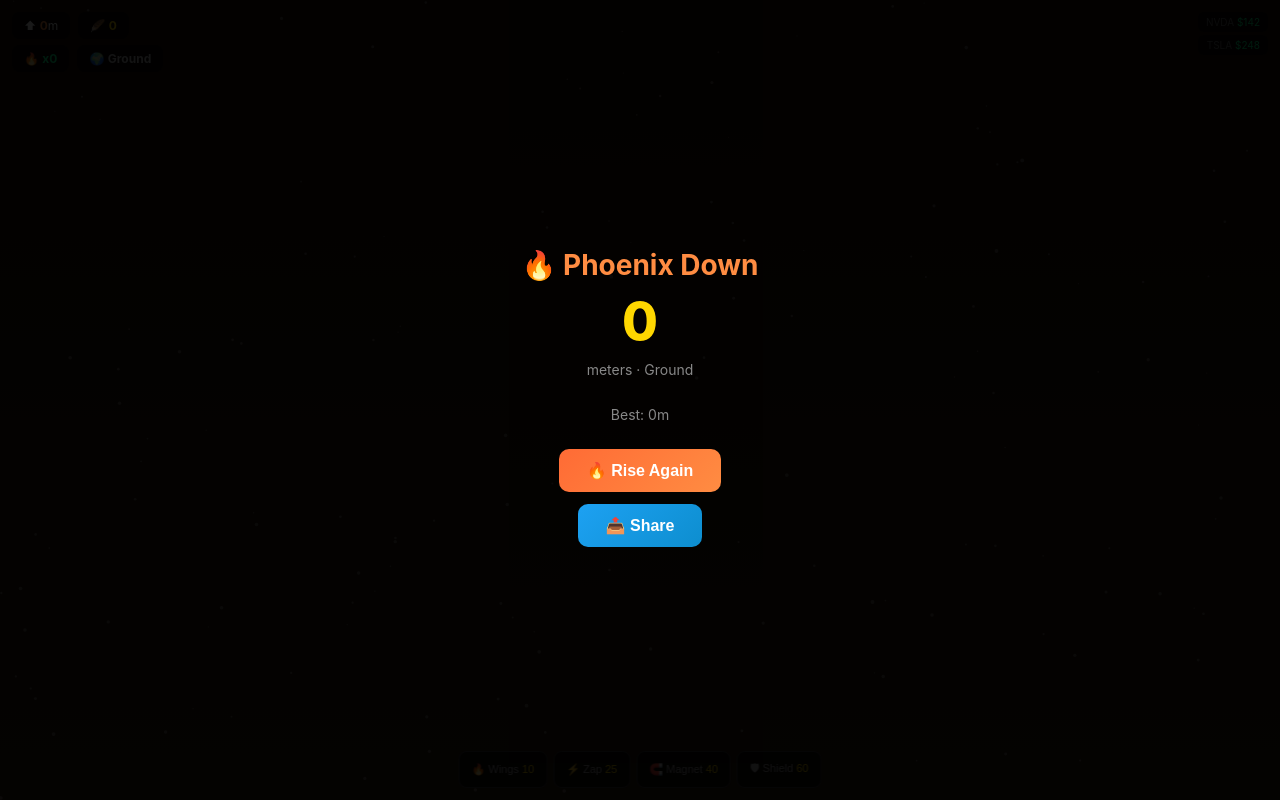
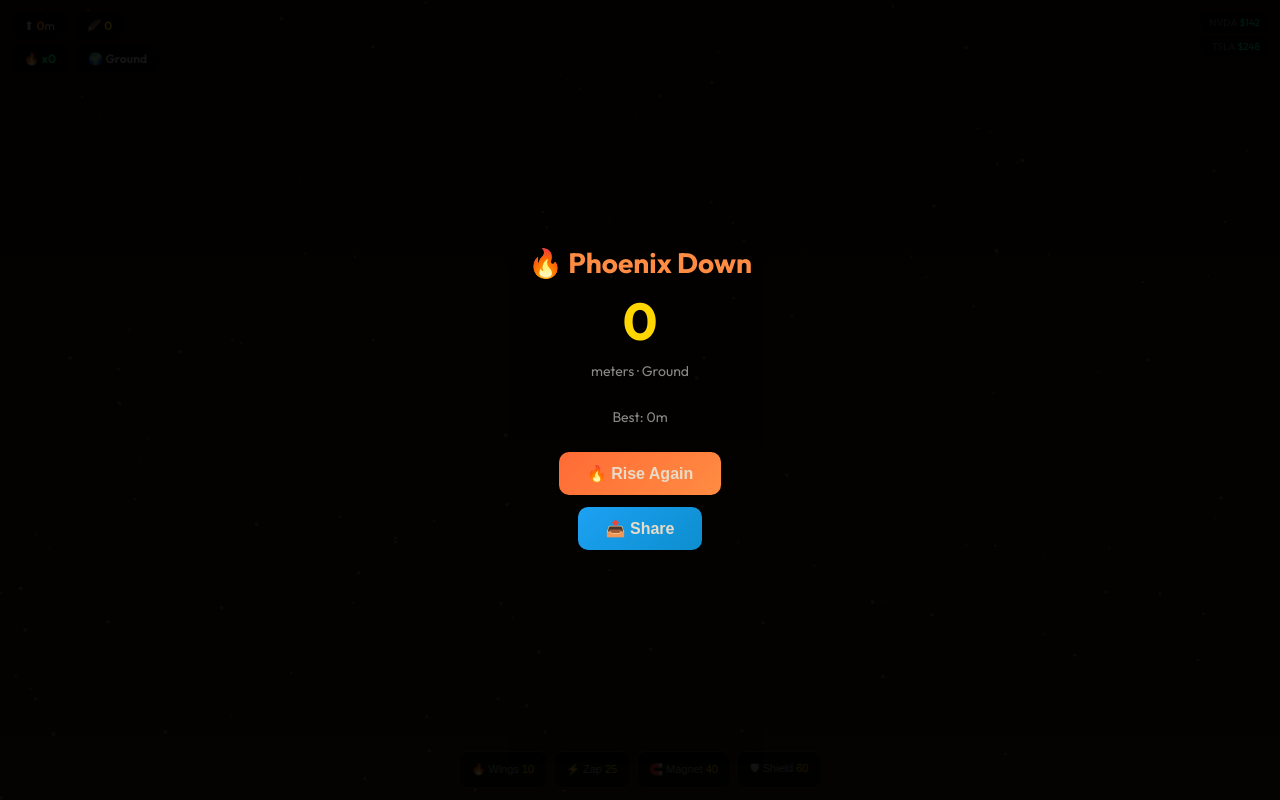
Before and after one commit to ayanleke/phnx-game, a plain HTML site: page game.html in a window 1280 px wide. Drawn offline with Linux system fonts and the light colour scheme.

Commit message:
Apply soot palette to phnx game

```diff
--- a/game.html
+++ b/game.html
@@ -1,12 +1,13 @@
 <!DOCTYPE html>
 <html lang="en">
 <head>
+<link href="https://fonts.googleapis.com/css2?family=Cinzel:wght@700;800&family=Outfit:wght@400;600;700&display=swap" rel="stylesheet">
     <meta charset="UTF-8">
     <meta name="viewport" content="width=device-width, initial-scale=1.0, user-scalable=no">
     <title>Phoenix Riser — $PHNX</title>
     <style>
         * { margin: 0; padding: 0; box-sizing: border-box; -webkit-tap-highlight-color: transparent; }
-        body { font-family: -apple-system, BlinkMacSystemFont, 'Segoe UI', sans-serif; background: #0a0a14; color: #fff; min-height: 100vh; overflow: hidden; touch-action: manipulation; }
+        body { font-family: Outfit, sans-serif; background: #0c0a08; color: #e8dcc8; min-height: 100vh; overflow: hidden; touch-action: manipulation; }
         canvas { display: block; }
         .hud { position: fixed; top: 12px; left: 12px; z-index: 10; pointer-events: none; }
         .hud-row { display: flex; gap: 8px; margin-bottom: 6px; }
@@ -29,7 +30,7 @@
         .game-over h2 { font-size: 28px; color: #ff8c42; margin-bottom: 8px; }
         .game-over .final { font-size: 52px; font-weight: 800; color: #ffd700; }
         .game-over .sub { color: #888; font-size: 14px; margin: 8px 0 20px; }
-        .btn { padding: 12px 28px; background: linear-gradient(135deg, #ff6b35, #ff8c42); border: none; border-radius: 10px; color: #fff; font-size: 16px; font-weight: 700; cursor: pointer; margin: 6px; }
+        .btn { padding: 12px 28px; background: linear-gradient(135deg, #ff6b35, #ff8c42); border: none; border-radius: 10px; color: #e8dcc8; font-size: 16px; font-weight: 700; cursor: pointer; margin: 6px; }
         .btn:active { transform: scale(0.96); }
         .btn-tw { background: linear-gradient(135deg, #1da1f2, #0d8ecf); }
         .stock-bar { position: fixed; top: 12px; right: 12px; z-index: 10; pointer-events: none; }
```
